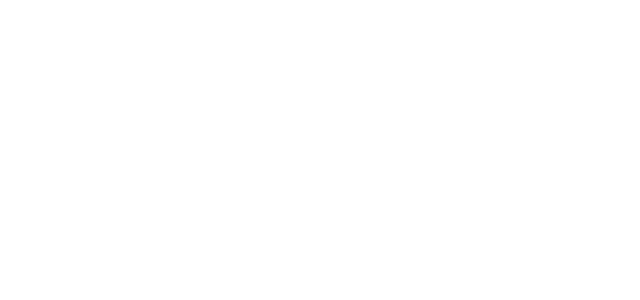
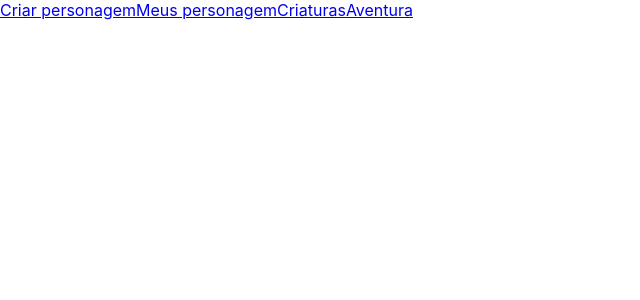
Before and after one commit to LuisRowe/the-witcher-rpg-project, a React (Create React App) app: page /begin in a window 1280 px wide. Shown: the top 300 px of the page, without its empty margins (0-640 px from the left). Built offline with nearby package versions, Linux system fonts and the light colour scheme.

Commit message:
Caminhos da página de inicio

```diff
--- a/src/index.js
+++ b/src/index.js
@@ -3,12 +3,16 @@ import ReactDOM from 'react-dom/client';
 import './index.css';
 import { BrowserRouter, Route, Switch } from 'react-router-dom';
 import Home from './pages/Home';
+import Begin from './pages/Begin';
+import CharacterCreate from './pages/CharacterCreate';
 
 const root = ReactDOM.createRoot(document.getElementById('root'));
 
 root.render(
   <BrowserRouter>
     <Switch>
+      <Route exact path='/begin' component={ Begin } />
+      <Route exact path='/characterCreate' component={ CharacterCreate } />
       <Route exact path='/' component={ Home } />
     </Switch>
   </BrowserRouter>
--- /dev/null
+++ b/src/pages/Begin.jsx
@@ -0,0 +1,15 @@
+import React from 'react'
+import { Link } from 'react-router-dom'
+
+function Begin() {
+  return (
+    <main>
+      <Link to='/charactercreate'>Criar personagem</Link>
+      <Link to='/mycharacters'>Meus personagem</Link>
+      <Link to='/creatures'>Criaturas</Link>
+      <Link to='/adventure'>Aventura</Link>
+    </main>
+  )
+}
+
+export default Begin
--- /dev/null
+++ b/src/pages/CharacterCreate.jsx
@@ -0,0 +1,9 @@
+import React from 'react'
+
+function CharacterCreate() {
+  return (
+    <div>CharacterCreate</div>
+  )
+}
+
+export default CharacterCreate
```
